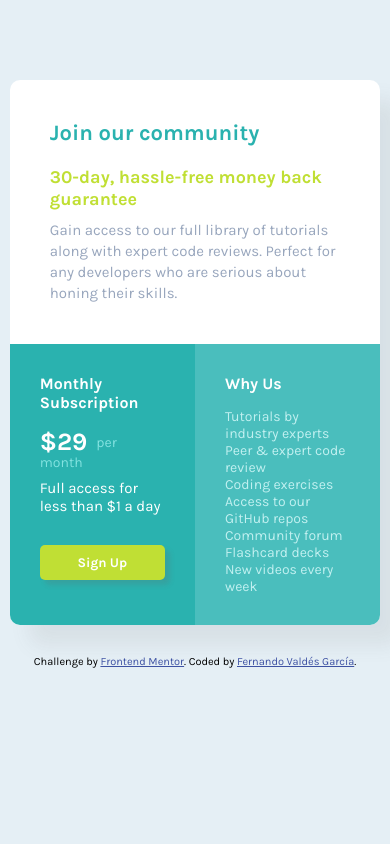
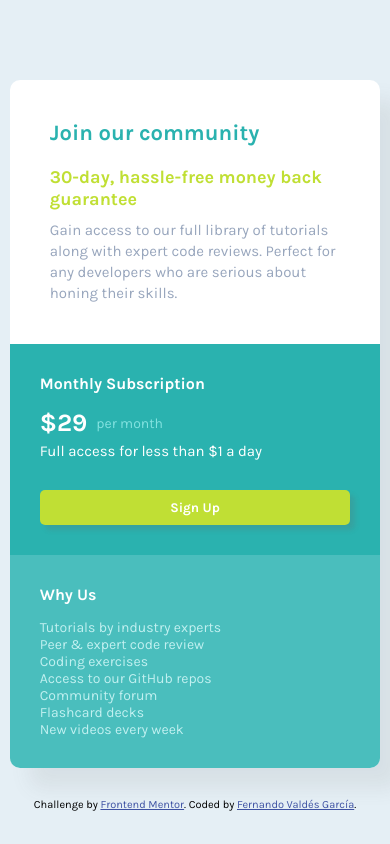
Before and after one commit to fvaldes0109/FM-Single-Price-Grid, a plain HTML site: page index.html in a window 390 px wide. Drawn offline with Linux system fonts and the light colour scheme.

Commit message:
Add mobile design

```diff
--- a/style.css
+++ b/style.css
@@ -124,3 +124,9 @@ li {
     font-size: 14px;
     color: hsl(179, 62%, 85%);
 }
+
+@media(max-width: 450px) {
+    #bottom {
+        flex-direction: column;
+    }
+}
```
